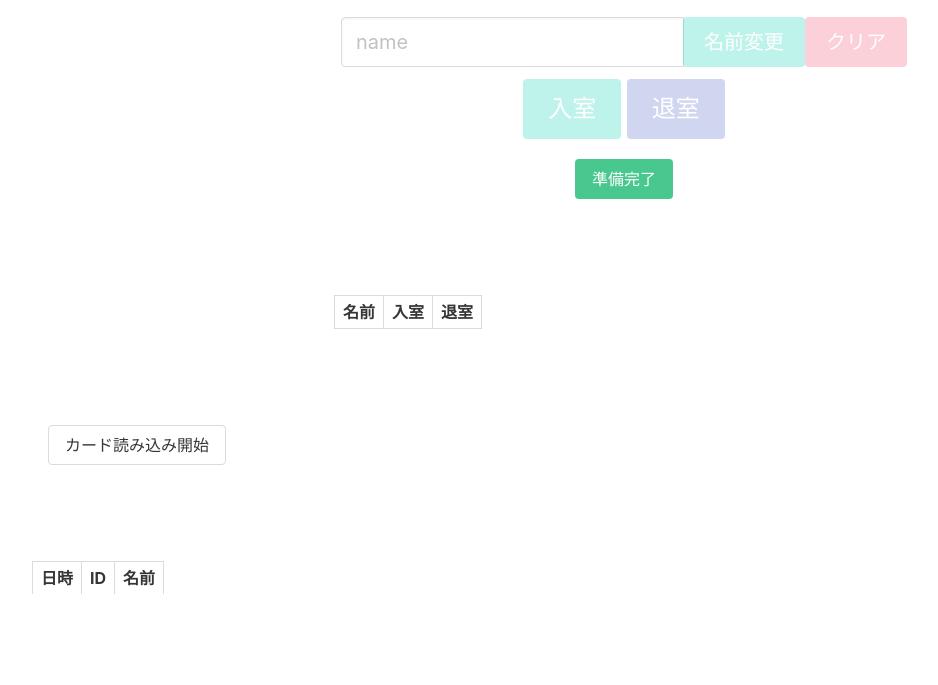
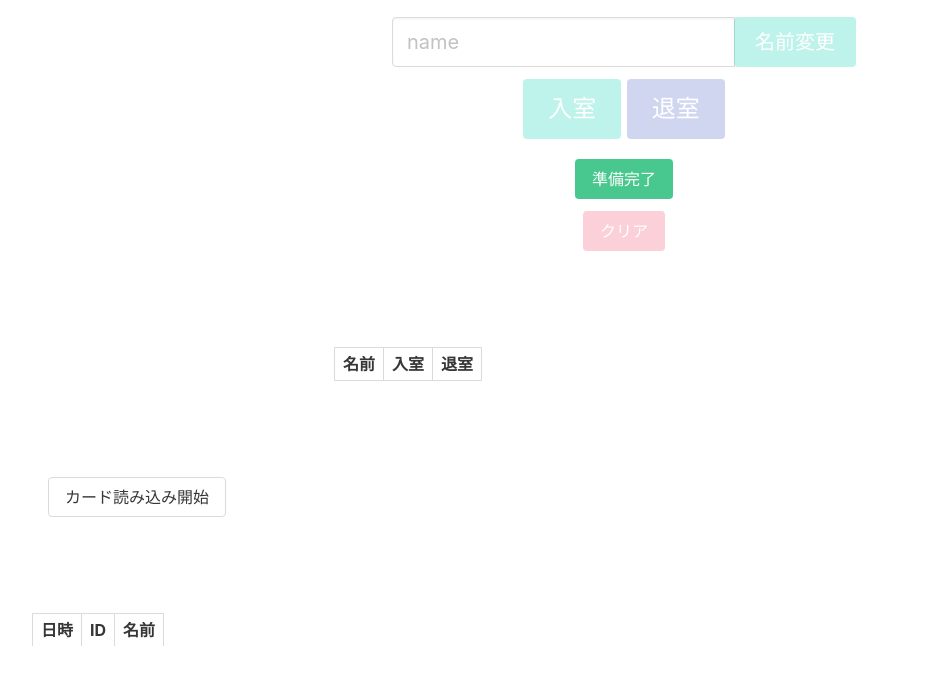
Before and after one commit to yokobond/nfc-checkpoint, a website: page public/input.html in a window 1280 px wide. Shown: the part 149-834 px from the top of the page, without its empty margins (16-954 px from the left). Before the commit the page ends 800 px from the top, so only its background shows below. Drawn offline with nearby package versions, Linux system fonts and the light colour scheme; no server answers.

Commit message:
fix: change position of clear button

```diff
--- a/public/input.html
+++ b/public/input.html
@@ -41,7 +41,6 @@
                         <input id="idName" class="input is-medium" type="text" placeholder="name" />
                     </p>
                     <button class="button is-primary is-medium button-inactive" id="changeNameButton">名前変更</button>
-                    <button class="button is-danger is-medium button-inactive" id="clearButton">クリア</button>
                 </div>
                 <div class="card-read-instructions">
                     <button class="button is-primary is-large button-inactive" id="enter">入室</button>
@@ -53,6 +52,9 @@
                             準備完了
                         </a>
                     </p>
+                </div>
+                <div class="field has-addons has-addons-centered">
+                    <button class="button is-danger button-inactive" id="clearButton">クリア</button>
                 </div>
             </div>
         </div>
```
